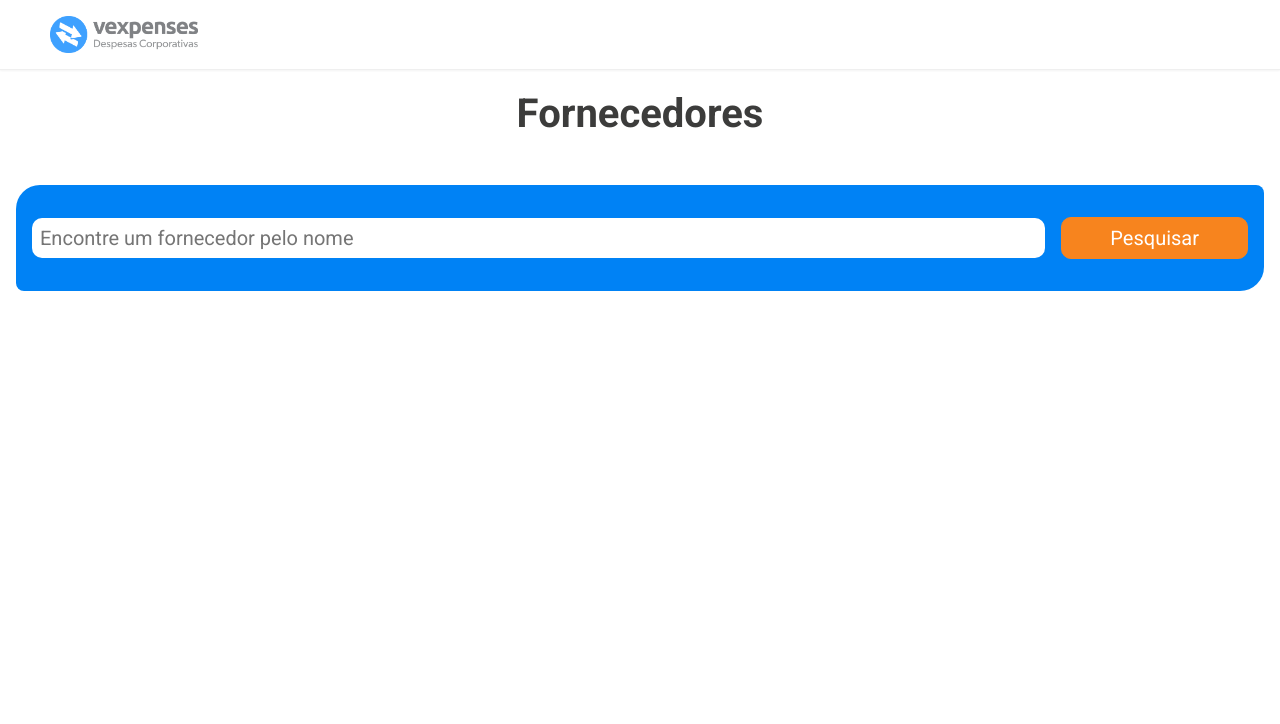
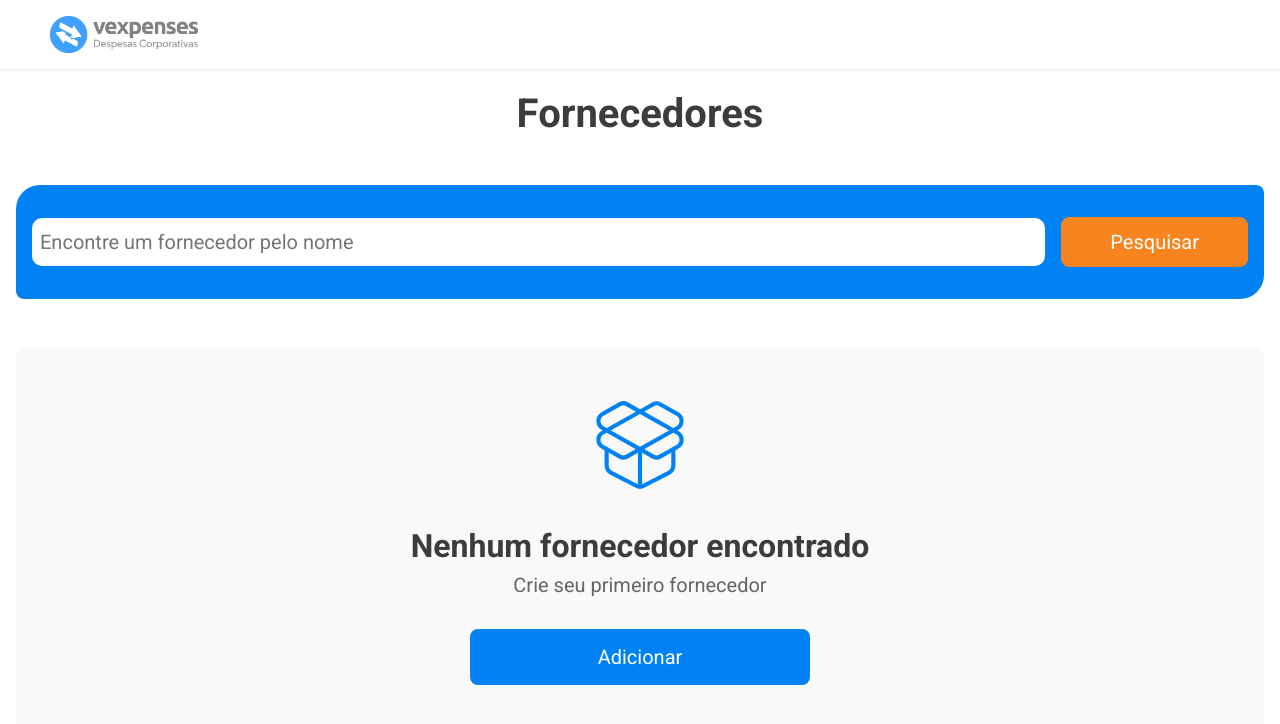
Before and after one commit to edu-almeidaf/crud-fornecedores, a React (Vite) app: page / in a window 1280 px wide. Shown: the top 724 px of the page. Built offline with nearby package versions, Linux system fonts and the light colour scheme.

Commit message:
feat: create empty state for suppliers list

```diff
--- a/package.json
+++ b/package.json
@@ -10,6 +10,7 @@
     "preview": "vite preview"
   },
   "dependencies": {
+    "lucide-react": "^0.441.0",
     "react": "^18.3.1",
     "react-dom": "^18.3.1",
     "react-router-dom": "^6.26.2",
--- a/src/components/list-suppliers/index.tsx
+++ /dev/null
@@ -1,5 +0,0 @@
-import { Filter } from './filter'
-
-export function ListSuppliers() {
-  return <Filter />
-}
--- /dev/null
+++ b/src/pages/home/components/empty-list/index.tsx
@@ -0,0 +1,14 @@
+import { AddSupplierButton, Box, InboxIcon, TextContainer } from './styles'
+
+export function EmptyList() {
+  return (
+    <Box>
+      <InboxIcon />
+      <TextContainer>
+        <h2>Nenhum fornecedor encontrado</h2>
+        <p>Crie seu primeiro fornecedor</p>
+      </TextContainer>
+      <AddSupplierButton to="/new">Adicionar</AddSupplierButton>
+    </Box>
+  )
+}
--- /dev/null
+++ b/src/pages/home/components/empty-list/styles.ts
@@ -0,0 +1,53 @@
+import { PackageOpen } from 'lucide-react'
+import { Link } from 'react-router-dom'
+import styled from 'styled-components'
+
+export const Box = styled.div`
+  background-color: ${({ theme }) => theme.colors.gray.light};
+  border-radius: 12px;
+  padding: 3rem 1rem;
+  display: flex;
+  flex-direction: column;
+  align-items: center;
+  gap: 2rem;
+`
+
+export const InboxIcon = styled(PackageOpen)`
+  width: 100px;
+  height: 100px;
+  stroke-width: 1;
+  color: ${({ theme }) => theme.colors.primary.default};
+`
+
+export const TextContainer = styled.div`
+  display: flex;
+  flex-direction: column;
+  align-items: center;
+  gap: 0.5rem;
+  text-align: center;
+
+  @media (min-width: 1024px) {
+    h2 {
+      font-size: 2rem;
+    }
+
+    p {
+      font-size: 1.25rem;
+    }
+  }
+`
+
+export const AddSupplierButton = styled(Link)`
+  text-decoration: none;
+  background-color: ${({ theme }) => theme.colors.primary.default};
+  color: ${({ theme }) => theme.colors.white};
+  width: 100%;
+  padding: 1rem 8rem;
+  text-align: center;
+  border-radius: 8px;
+
+  @media (min-width: 1024px) {
+    width: auto;
+    font-size: 1.25rem;
+  }
+`
--- a/src/components/list-suppliers/filter/index.tsx
+++ b/src/pages/home/components/filter-supplier/index.tsx
@@ -1,6 +1,6 @@
 import { Container, FilterButton, FilterInput } from './styles'
 
-export function Filter() {
+export function FilterSupplier() {
   return (
     <Container>
       <FilterInput type="text" placeholder="Encontre um fornecedor pelo nome" />
--- a/src/components/list-suppliers/filter/styles.ts
+++ b/src/pages/home/components/filter-supplier/styles.ts
@@ -18,7 +18,7 @@ export const Container = styled.div`
 `
 
 export const FilterInput = styled.input`
-  padding: 0.5rem;
+  padding: 0.75rem 0.5rem;
   border-radius: 10px;
   border: 0;
   outline: 0;
@@ -37,8 +37,8 @@ export const FilterInput = styled.input`
 
 export const FilterButton = styled.button`
   background-color: ${({ theme }) => theme.colors.orange.default};
-  padding: 0.5rem 3rem;
-  border-radius: 10px;
+  padding: 0.75rem 3rem;
+  border-radius: 8px;
   border: 1px solid ${({ theme }) => theme.colors.orange.default};
   cursor: pointer;
   color: ${({ theme }) => theme.colors.white};
--- a/src/pages/home/index.tsx
+++ b/src/pages/home/index.tsx
@@ -1,4 +1,5 @@
-import { ListSuppliers } from '@/components/list-suppliers'
+import { EmptyList } from './components/empty-list'
+import { FilterSupplier } from './components/filter-supplier'
 import { Main } from './styles'
 
 export function Home() {
@@ -6,7 +7,9 @@ export function Home() {
     <Main>
       <h1>Fornecedores</h1>
 
-      <ListSuppliers />
+      <FilterSupplier />
+
+      <EmptyList />
     </Main>
   )
 }
```
Also changed, not shown: src/components/list-suppliers/styles.ts (deleted), 1 other file (tests, documents, lock files or other folders).
